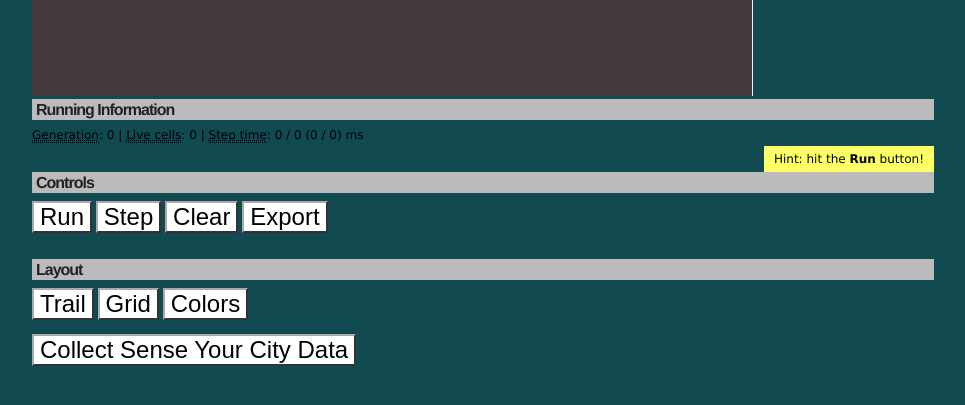
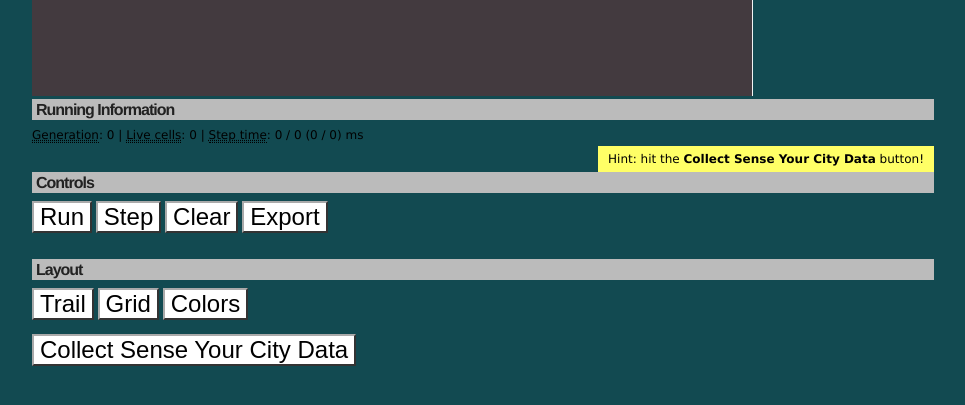
Before and after one commit to spelman7/gol, a Node server app: page / in a window 1280 px wide. Shown: the top 405 px of the page, without its empty margins (157-1122 px from the left). Run offline with Node 20, Linux system fonts and the light colour scheme; some libraries are stand-ins or nearby versions.

Commit message:
changed hint

```diff
--- a/views/templates/index.html
+++ b/views/templates/index.html
@@ -20,7 +20,7 @@
         <div class="subtitle">Running Information</div>
         <p class="info"><abbr title="Current Generation">Generation</abbr>: <span id="generation"></span> | <abbr title="Number of live cells">Live cells</abbr>: <span id="livecells"></span> | <abbr title="Execution times: Algorithm / Canvas (Algorithm / Canvas Averages)">Step time</abbr>: <span id="steptime"></span> ms </p>
 
-        <span id="hint">Hint: hit the <strong>Run</strong> button!</span>
+        <span id="hint">Hint: hit the <strong>Collect Sense Your City Data</strong> button!</span>
       </div>
 
       <div class="box controls">
```
